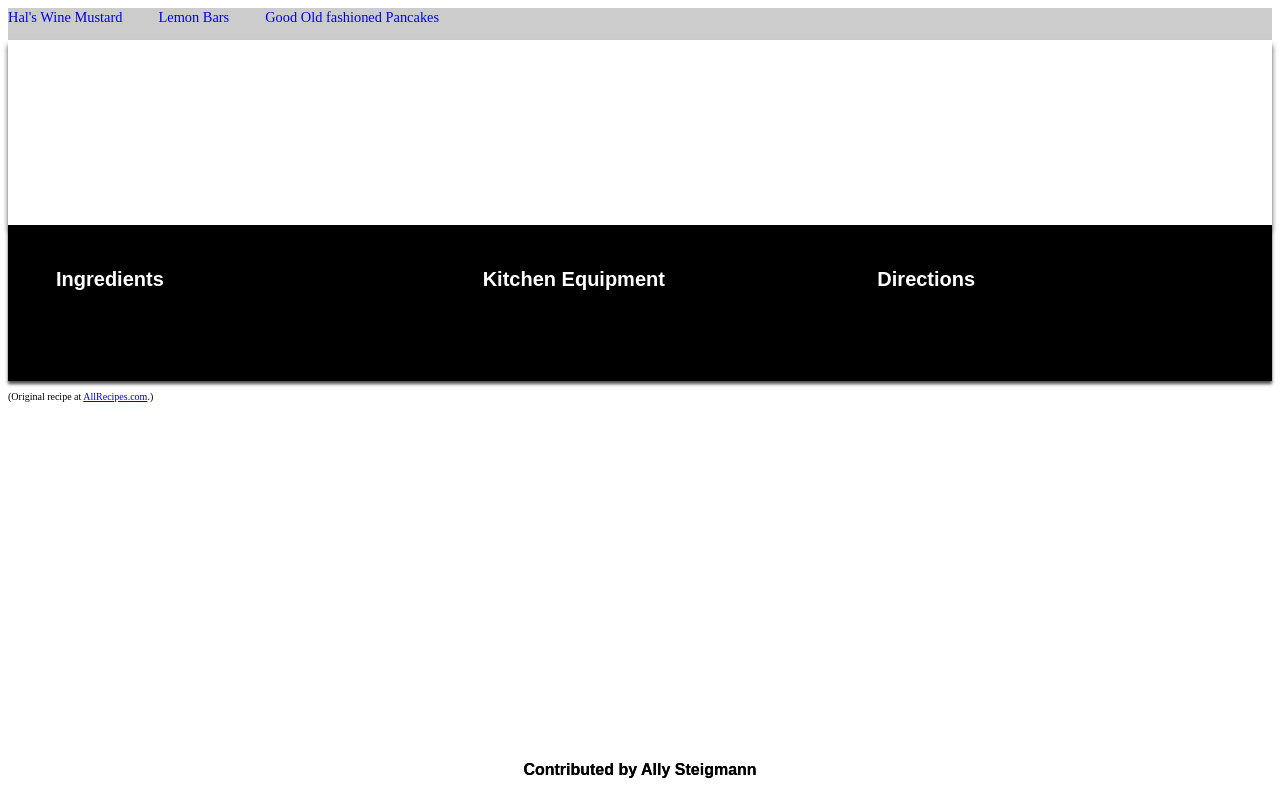
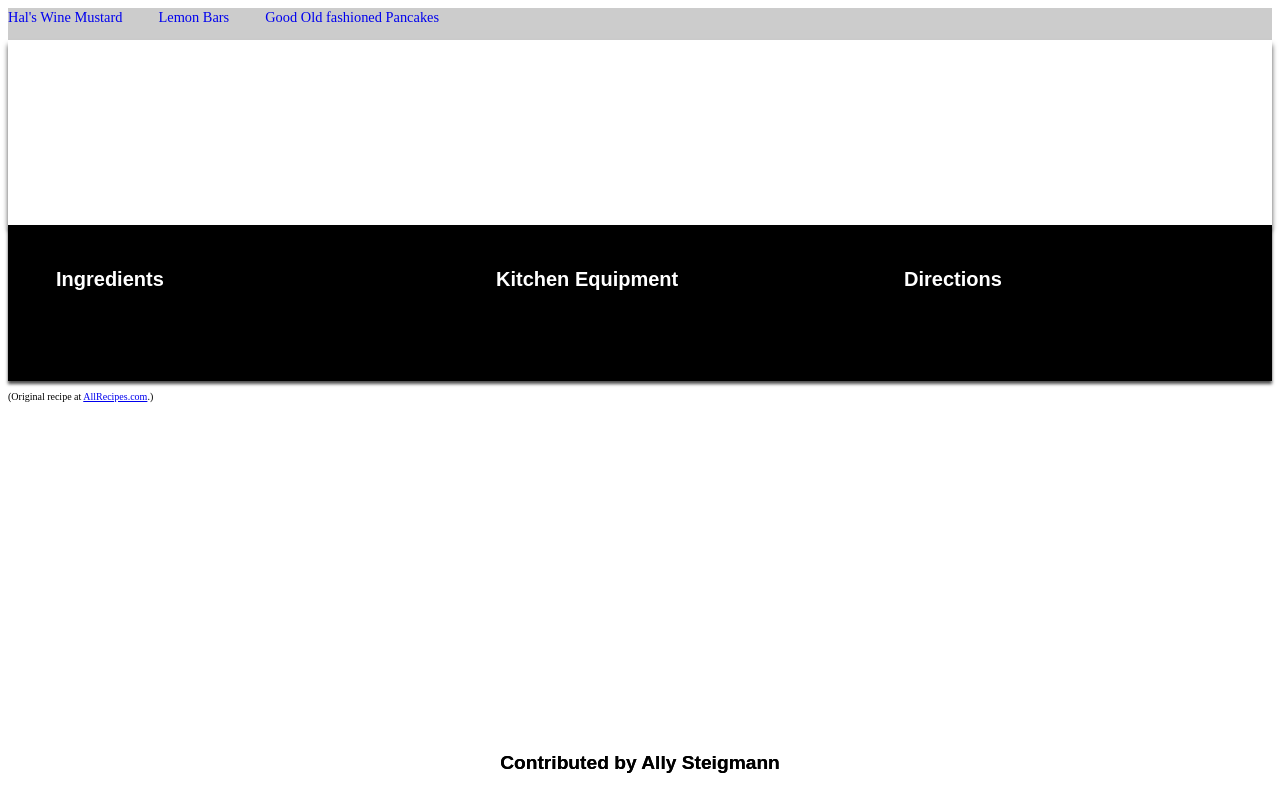
Before and after one commit to allysteigmann/tp7, a plain HTML site: page index.html in a window 1280 px wide. Drawn offline with Linux system fonts and the light colour scheme; a web font is replaced by a local one.

Commit message:
adjusting css

```diff
--- a/styles.css
+++ b/styles.css
@@ -53,7 +53,7 @@ p.smaller {
 div#titleBanner {
   color: white;
   font-family: 'Francois One', sans-serif;
-  font-size: 500%;
+  font-size: 150%;
   text-align: center;
   text-shadow: 0px 8px 8px #000000;
   padding-top: 2%;
@@ -82,7 +82,7 @@ div#titleBanner {
   bottom: 0;
   left: 0;
   color: #000000;
-  font-size: 20%;
+  font-size: 80%;
   right: 0vw;
   box-shadow: none;
   text-shadow: 0px 0px 0px;
@@ -102,6 +102,7 @@ div#titleBanner {
   box-shadow: 0px 3px 3px rgba(0, 0, 0, 0.7);
   position: relative;
   left: 0rem;
+
 }
 
 #ingredients {
@@ -110,6 +111,7 @@ div#titleBanner {
   position: relative;
   left: 2rem;
   color: #ffffff;
+
 }
 
 #directions {
@@ -118,6 +120,7 @@ div#titleBanner {
   position: relative;
   left: 2rem;
   color: #ffffff;
+
 }
 
 #equipment {
@@ -126,6 +129,8 @@ div#titleBanner {
   position: relative;
   left: 3rem;
   color: #ffffff;
+  padding-right: 5vh;
+  padding-left: 5vh;
 }
 
 #ingredients h4 {
```
